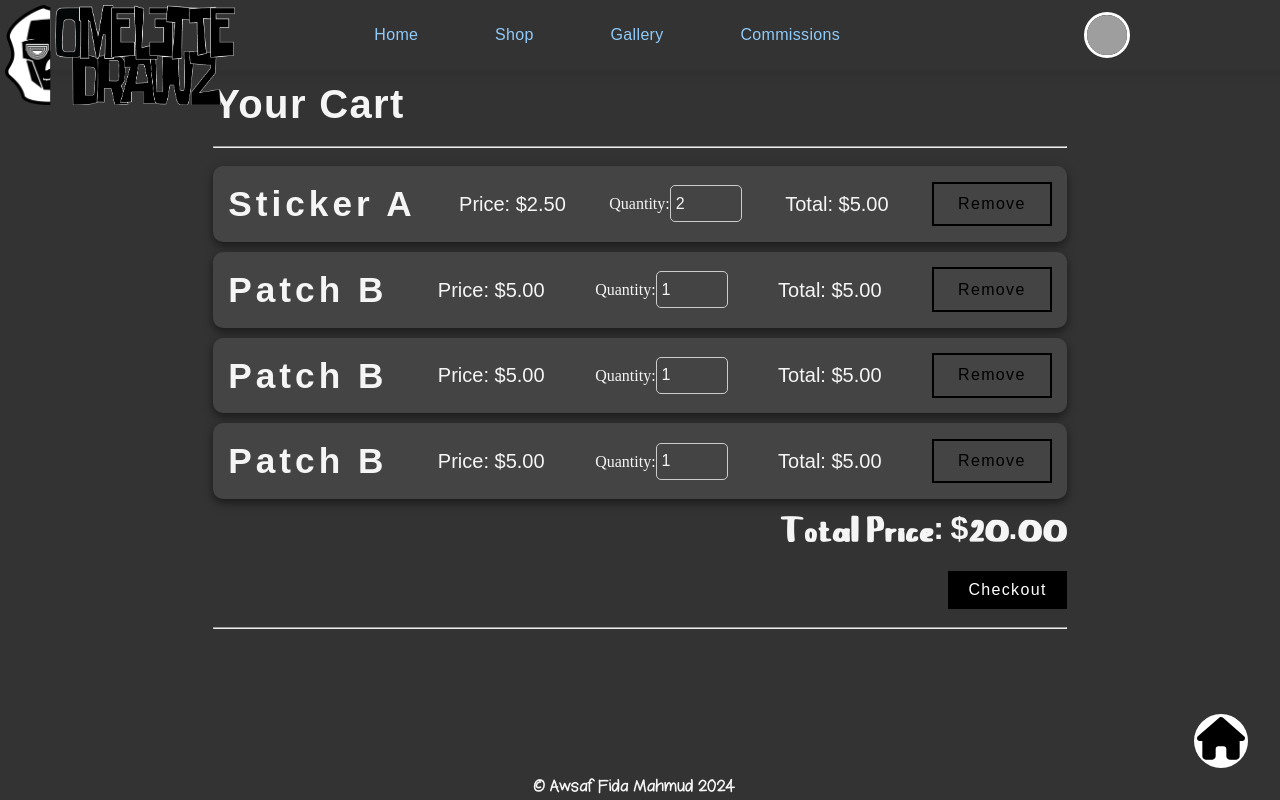
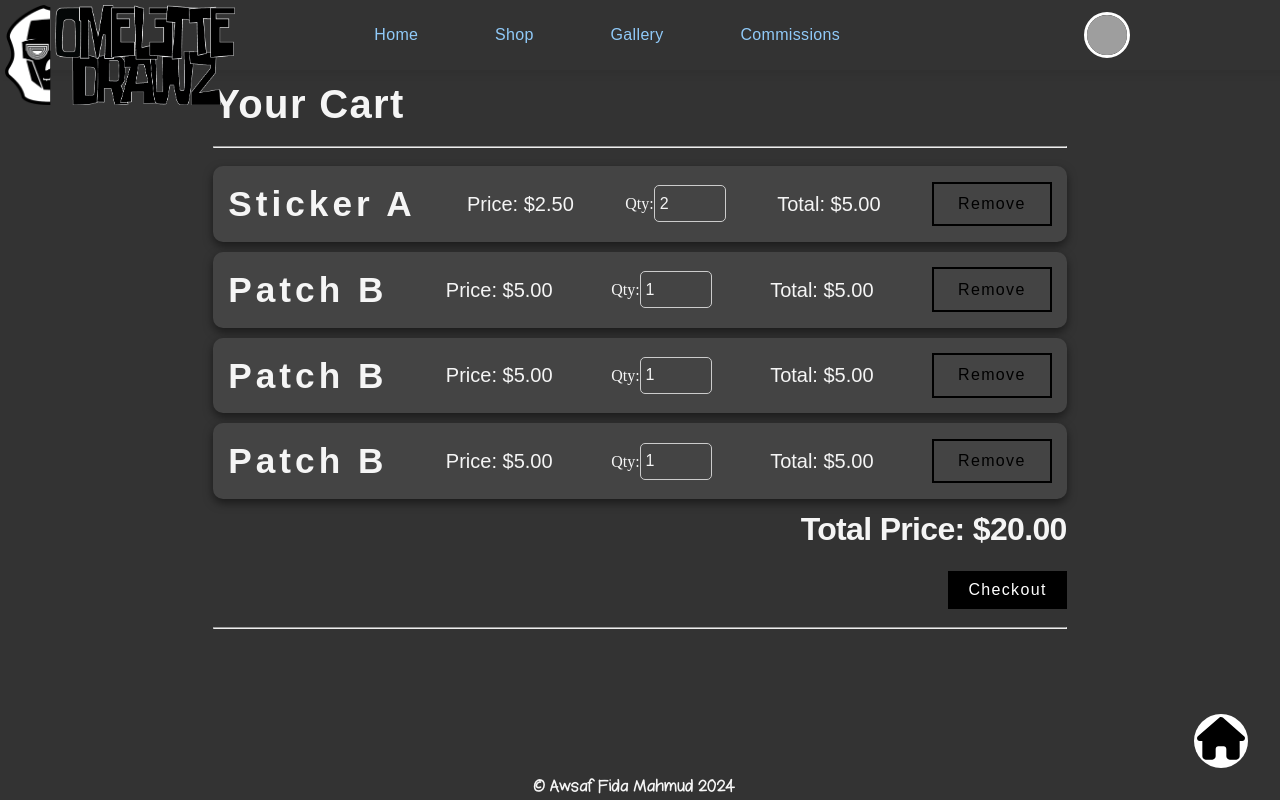
Before and after one commit to omelettech/omelettedrawz, a React (Create React App) app: page /cart in a window 1280 px wide. Built offline with nearby package versions, Linux system fonts and the light colour scheme; no server answers; grey boxes are pictures that could not be loaded; a web font is replaced by a local one.

Commit message:
Updated cart page

```diff
--- a/src/pages/Cart/Cart.js
+++ b/src/pages/Cart/Cart.js
@@ -83,7 +83,7 @@ const CartPage = () => {
                             <h2>{item.name}</h2>
                             <p>Price: ${item.price.toFixed(2)}</p>
                             <label>
-                                Quantity:
+                                Qty:
                                 <input
                                     type="number"
                                     min="1"
@@ -97,7 +97,7 @@ const CartPage = () => {
 
                     ))}
                     <div align={"right"}>
-                        <h3>Total Price: ${getTotalPrice()}</h3>
+                        <h3 style={{fontFamily:"sans-serif"}}>Total Price: ${getTotalPrice()}</h3>
                         <button className="btn primary" style={{padding: "10px 20px", marginTop: "20px"}}>
                             Checkout
                         </button>
--- a/src/pages/Home/Home.js
+++ b/src/pages/Home/Home.js
@@ -14,7 +14,6 @@ const Home = () => {
     const navigate = useNavigate(); // Initialize useHistory
 
     const {currentUser} = useContext(AuthContext)
-    console.log(currentUser)
     return (
         <>
             {!currentUser &&
--- a/src/pages/Shop/Shop.js
+++ b/src/pages/Shop/Shop.js
@@ -68,7 +68,6 @@ const Shop = () => {
         const fetchProducts = async () => {
             try {
                 const response = await axios.get(API_URL + '/products/');
-                console.log(response.data)
                 setProducts(response.data);
                 setLoading(false);
             } catch (error) {
@@ -85,7 +84,6 @@ const Shop = () => {
     };
 
     const getProductImage = (id) => {
-        console.log(id)
         return "http://127.0.0.1:8000/media/images/8357566.jpg"
 
     }
```
